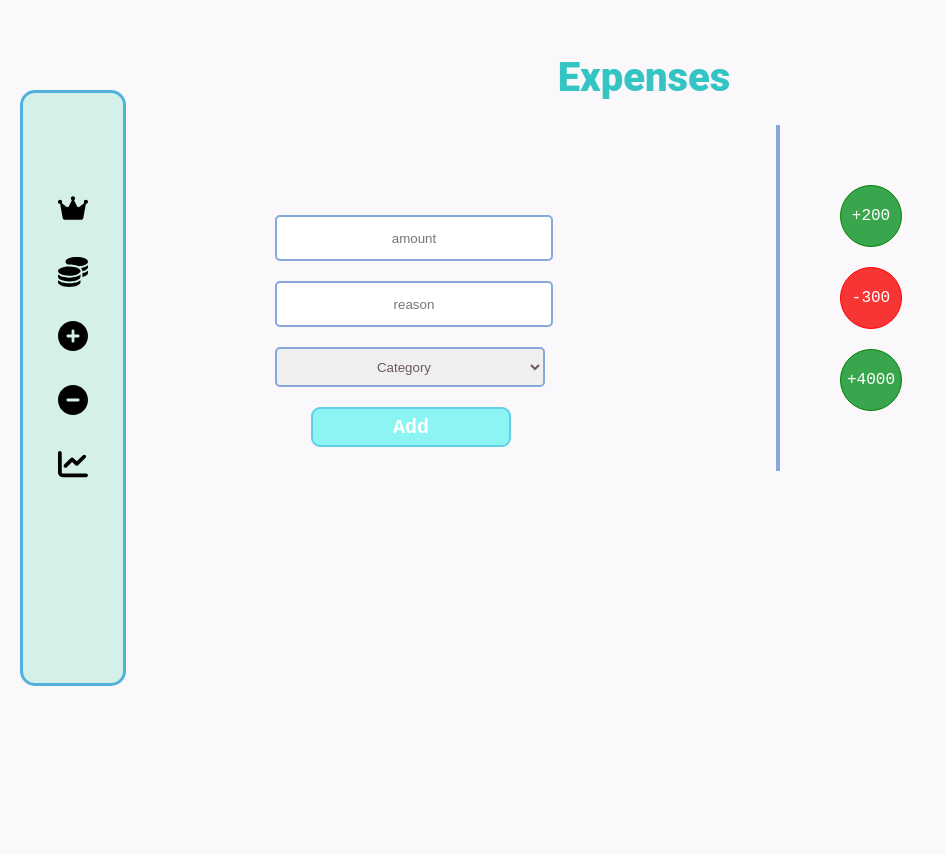
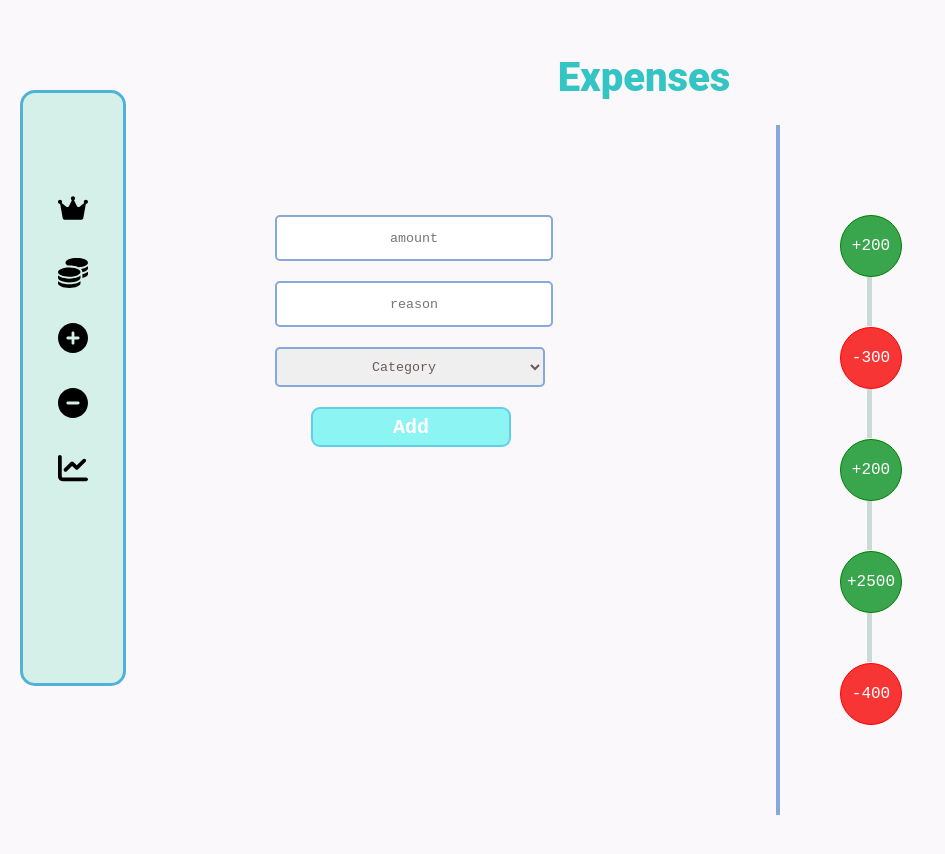
Before and after one commit to UtsabKafle/inflation, a React (Create React App) app in the folder frontend/: page /expenses in a window 1280 px wide. Shown: the top 854 px of the page, without its empty margins (0-945 px from the left). Built offline with nearby package versions, Linux system fonts and the light colour scheme.

Commit message:
worked on expenses page and few others

```diff
--- a/frontend/babel-plugin-macros.config.js
+++ /dev/null
@@ -1,5 +0,0 @@
-module.exports = {
-    'fontawesome-svg-core': {
-      'license': 'free'
-    }
-  }
--- a/frontend/babel.cofig.js
+++ /dev/null
@@ -1,5 +0,0 @@
-module.exports = function (api) {
-    return {
-      plugins: ['macros'],
-    }
-  }
--- a/frontend/src/App.js
+++ b/frontend/src/App.js
@@ -1,3 +1,4 @@
+import React from 'react';
 import './App.css';
 import Home from './Components/home/home'
 function App() {
--- /dev/null
+++ b/frontend/src/Components/Earnings/Earnings.jsx
@@ -0,0 +1,9 @@
+import React from 'react'
+
+const Earnings = () => {
+  return (
+    <div>Earnings</div>
+  )
+}
+
+export default Earnings
--- a/frontend/src/Components/Expenses/Expenses.jsx
+++ b/frontend/src/Components/Expenses/Expenses.jsx
@@ -23,10 +23,55 @@ const Expenses = () => {
       </div>
 
       <div className="right">
-
-        <div className="green">+200</div>
-        <div className="red">-300</div>
-        <div className="green">+4000</div>
+        <div className="cir-cont">
+          <div className="green">
+            <div id="cir-text">+200</div>
+            <div className="cir-details">
+              <div className="cir-date">2020-02-04</div>
+              <div className="cir-text">Some important work was to be done</div>
+            </div>
+          </div>
+        </div>
+        <div className="cir-cont">
+          <div className="line"></div>
+          <div className="red">
+          <div id="cir-text">-300</div>
+            <div className="cir-details">
+              <div className="cir-date">2020-02-07</div>
+              <div className="cir-text">Some useless work was to be done</div>
+            </div>
+          </div>
+        </div>
+        <div className="cir-cont">
+          <div className="line"></div>
+          <div className="green">
+          <div id="cir-text">+200</div>
+            <div className="cir-details">
+              <div className="cir-date">2020-02-09</div>
+              <div className="cir-text">Some crap work was to be done</div>
+            </div>
+          </div>
+        </div>
+        <div className="cir-cont">
+          <div className="line"></div>
+          <div className="green">
+          <div id="cir-text">+2500</div>
+            <div className="cir-details">
+              <div className="cir-date">2020-02-11</div>
+              <div className="cir-text">Some shitty work was to be done because I was busy in london</div>
+            </div>
+          </div>
+        </div>
+        <div className="cir-cont">
+          <div className="line"></div>
+          <div className="red">
+          <div id="cir-text">-400</div>
+            <div className="cir-details">
+              <div className="cir-date">2020-02-04</div>
+              <div className="cir-text">Some important work was to be done</div>
+            </div>
+          </div>
+        </div>
 
       </div>
 
--- a/frontend/src/Components/Expenses/Styles/Expenses.css
+++ b/frontend/src/Components/Expenses/Styles/Expenses.css
@@ -61,7 +61,7 @@
     border-radius: 70px;
     height: 60px;
     width:60px;
-    margin: 20px;
+    margin: 50px 20px;
     text-align: center;
     justify-content: center;
     line-height: 60px;
@@ -69,7 +69,6 @@
     color:white;
     font-family: 'Courier New', Courier, monospace;
 }
-
 
 .red{
     border: 1px solid red;
@@ -79,9 +78,55 @@
     width:60px;
     text-align: center;
     justify-content: center;
-    margin: 20px;
+    margin: 50px 20px;
     line-height: 60px;
     background-color: rgb(247, 53, 53);
     color:white;
     font-family: 'Courier New', Courier, monospace;
 }
+*{
+    font-family: 'Courier New', Courier, monospace;
+
+}
+.line{
+    height:45px;
+    width:1px;
+    padding: 2px;
+    /* border: 1px solid red; */
+    background-color:rgb(76 139 119 / 28%);
+    margin: -50px 47px;
+    display: inline;
+    position: absolute;
+
+}
+
+.green .cir-details, .red .cir-details{
+    height: fit-content;
+    width: fit-content;
+    position: absolute;
+    display: none;
+    margin: -55px 65px;
+    background-color: inherit;
+    word-wrap: normal;
+    padding: 5px;
+    border-radius: 5px;
+}
+.green:hover .cir-details,.red:hover .cir-details{
+    display: block;
+}
+
+.cir-details .cir-date{
+    font-size: 10px;
+    font-weight: 700;
+    display: inline;
+    left:0px;
+    position: inherit;
+    margin: -20px 7px;
+    /* font-family: 'Courier New', Courier, monospace; */
+}
+
+.cir-details .cir-text{
+    /* display: inline; */
+    font-size: 15px;
+    font-weight: 800;
+}
--- /dev/null
+++ b/frontend/src/Components/Investments/Investments.jsx
@@ -0,0 +1,56 @@
+import React from 'react'
+import Chart from 'chart.js/auto'
+
+
+function show_chart(){
+  const ctx = document.getElementById('myChart').getContext('2d');
+  const myChart = new Chart(ctx, {
+    type: 'bar',
+    data: {
+      labels: ['Red', 'Blue', 'Yellow', 'Green', 'Purple', 'Orange'],
+      datasets: [{
+        label: '# of Votes',
+        data: [12, 19, 3, 5, 2, 3],
+        backgroundColor: [
+          'rgba(255, 99, 132, 0.2)',
+          'rgba(54, 162, 235, 0.2)',
+          'rgba(255, 206, 86, 0.2)',
+          'rgba(75, 192, 192, 0.2)',
+          'rgba(153, 102, 255, 0.2)',
+          'rgba(255, 159, 64, 0.2)'
+        ],
+        borderColor: [
+          'rgba(255, 99, 132, 1)',
+          'rgba(54, 162, 235, 1)',
+          'rgba(255, 206, 86, 1)',
+          'rgba(75, 192, 192, 1)',
+          'rgba(153, 102, 255, 1)',
+          'rgba(255, 159, 64, 1)'
+        ],
+        borderWidth: 1
+      }]
+    },
+    options: {
+      scales: {
+        y: {
+          beginAtZero: true
+        }
+      }
+    }
+  });
+}
+
+
+const Investments = () => {
+
+
+  return (
+    <div className="cont" >
+      <div id="header">Investments</div>
+      <canvas id="myChart" width="400" height="400"></canvas>
+      <div className="waiter"  onLoad={show_chart()}></div>
+    </div>
+  )
+}
+
+export default Investments
--- a/frontend/src/Components/home/home.jsx
+++ b/frontend/src/Components/home/home.jsx
@@ -2,16 +2,18 @@ import React from 'react'
 import './Styles/home.css'
 import Expenses from '../Expenses/Expenses'
 import Sidebar from '../Sidebar/Sidebar'
-import { BrowserRouter, Routes, Route } from "react-router-dom";
-
+import { BrowserRouter, Routes, Route } from "react-router-dom"
+import Earnings from '../Earnings/Earnings'
+import Investments from '../Investments/Investments';
 const home = () => {
   return (
     <div>
 
           <BrowserRouter>
           <Routes>
-
-            <Route path='expenses' element={<Expenses/>}/>
+        <Route path='investments' element={<Investments/>}/>
+        <Route path='expenses' element={<Expenses/>}/>
+        <Route path='earnings' element={<Earnings/>}/>
             <Route path='' element={<h2>Daashboard</h2>}/>
           </Routes>
           <Sidebar/>
```
Also changed, not shown: frontend/package.json (+4 -3 lines), frontend/src/Components/Investments/Styles/Investment.css (added), 1 other file (tests, documents, lock files or other folders).
